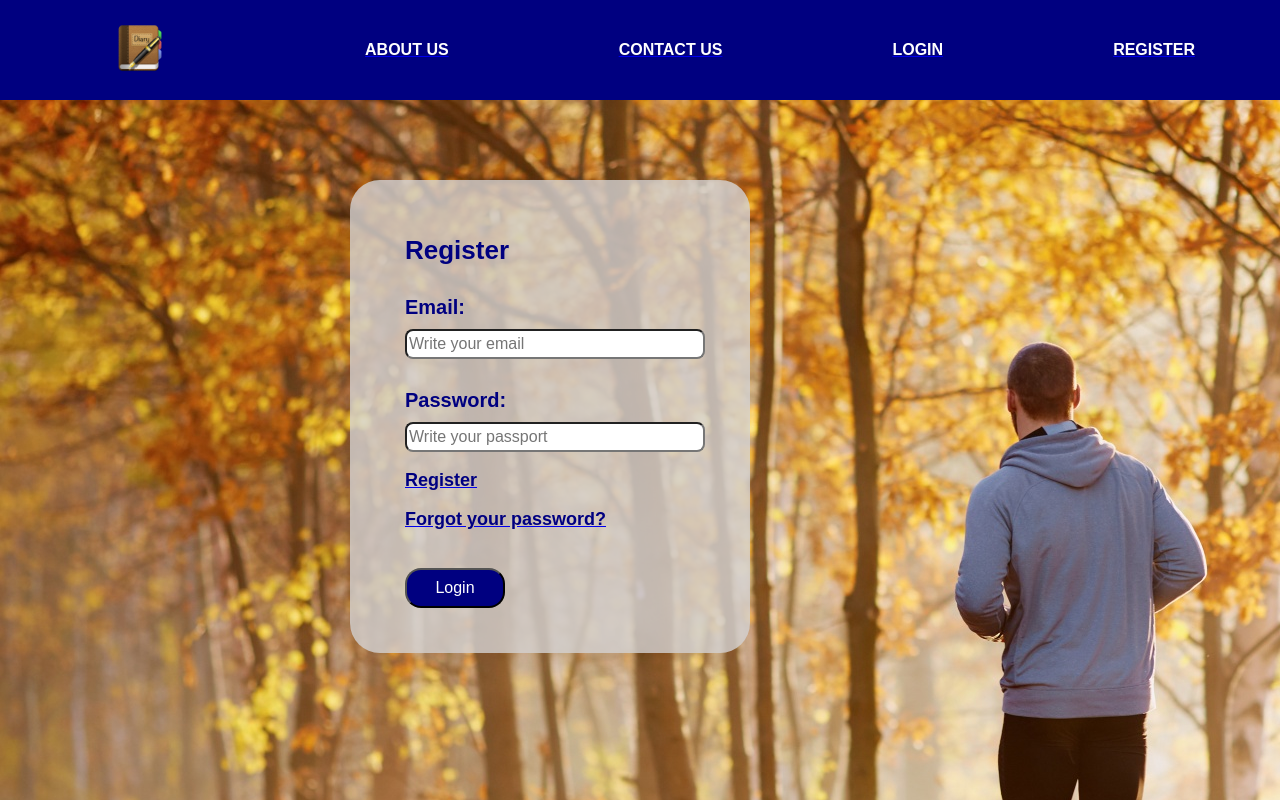
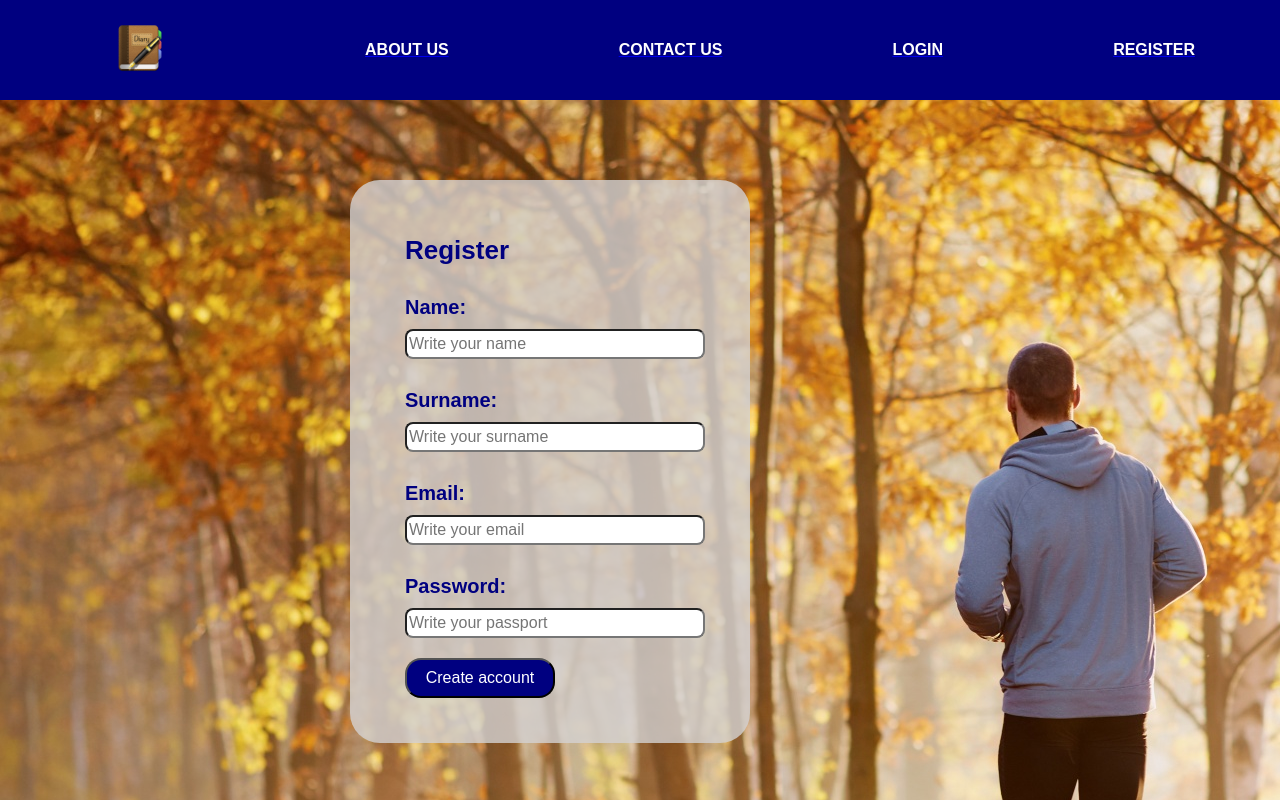
Before and after one commit to marcinbe88/sports-diary-app, a React (Create React App) app in the folder my-react-app/: page /register in a window 1280 px wide. Shown: the top 800 px of the page. Built offline with nearby package versions, Linux system fonts and the light colour scheme.

Commit message:
register component finished

```diff
--- a/my-react-app/src/components/RegisterAccount/RegisterAccount.js
+++ b/my-react-app/src/components/RegisterAccount/RegisterAccount.js
@@ -15,7 +15,21 @@ export const RegisterAccount = () => {
       <StyledLoginSection>
         <StyledLoginDescription>
           <StyledHeader>Register</StyledHeader>
-          <StyledParagraph>Email:</StyledParagraph>
+          <StyledParagraph>Name:</StyledParagraph>
+          <StyledInputBox
+            name="name"
+            type="text"
+            placeholder="Write your name"
+            maxLength="30"
+          />
+           <StyledParagraph>Surname:</StyledParagraph>
+          <StyledInputBox
+            name="surname"
+            type="text"
+            placeholder="Write your surname"
+            maxLength="30"
+          />
+           <StyledParagraph>Email:</StyledParagraph>
           <StyledInputBox
             name="email"
             type="text"
@@ -29,13 +43,7 @@ export const RegisterAccount = () => {
             placeholder="Write your passport"
             maxLength="30"
           />
-          <NavLink to="/about">
-            <StyledLink>Register</StyledLink>
-          </NavLink>
-          <NavLink to="/about">
-            <StyledLink>Forgot your password?</StyledLink>
-          </NavLink>
-          <StyledButton>Login</StyledButton>
+          <StyledButton>Create account</StyledButton>
         </StyledLoginDescription>
       </StyledLoginSection>
     </>
--- a/my-react-app/src/components/RegisterAccount/RegisterAccount.style.js
+++ b/my-react-app/src/components/RegisterAccount/RegisterAccount.style.js
@@ -41,7 +41,7 @@ export const StyledInputBox = styled.input`
 `
 
 export const StyledButton = styled.button`
-  width: 100px;
+  width: 150px;
   height: 40px;
   margin: 20px 30px;
   border-radius: 16px;
```
